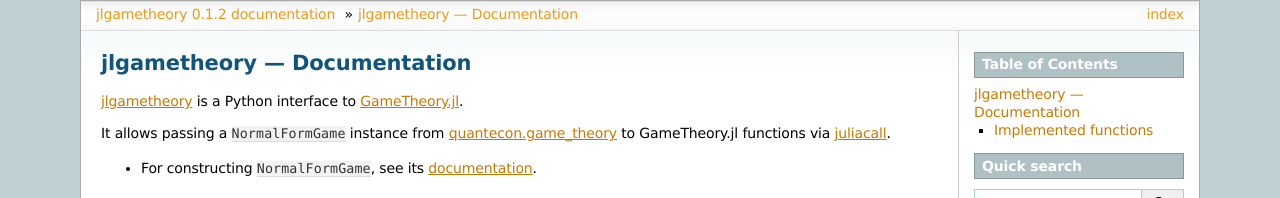
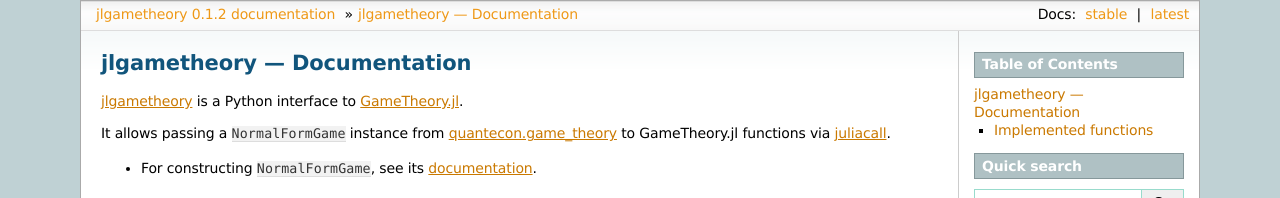
Before and after one commit to QuantEcon/jlgametheory, a Sphinx documentation site: the page built from docs/index.rst, in a window 1280 px wide. Shown: the top 198 px of the page. Built offline with Sphinx 7.4.7, drawn with Linux system fonts in a browser that asks for light colours.

Commit message:
DOC: Add stable/latest indicator and switcher to docs pages
Show "Docs: stable | latest" in the top navigation bar, with the
current channel emphasized and the other channel linked to the
corresponding page. The previous/next/index links are moved to the
bottom navigation bar only. The channel is passed to Sphinx by the
deployment workflow via the JLGAMETHEORY_DOCS_CHANNEL environment
variable; in local builds both channels render as links. Also set
html_baseurl so that all pages declare the stable channel as canonical.

Co-Authored-By: Claude Fable 5 <noreply@anthropic.com>

```diff
--- a/docs/_static/custom.css
+++ b/docs/_static/custom.css
@@ -9,6 +9,15 @@ table.autosummary code.literal {
     background-image: none !important;
 }
 
+/* stable/latest channel switcher in the navigation bar */
+li.docs-channel-switcher a {
+    text-decoration: none;
+}
+
+li.docs-channel-switcher a:hover {
+    text-decoration: underline;
+}
+
 /* Render the module prefix in function signatures like the rest of the name.
    By default .sig-name is bold and 1.1em, while .sig-prename is neither, which
    would make the "jlgametheory." prefix lighter and smaller than the function
--- /dev/null
+++ b/docs/_templates/layout.html
@@ -0,0 +1,27 @@
+{% extends "!layout.html" %}
+
+{#- Top navigation bar: root link, page title, and the stable/latest
+    channel switcher. The previous/next/index links are left to the
+    bottom bar (relbar2), which keeps the theme's default rendering. #}
+{%- block relbar1 %}
+    <div class="related" role="navigation" aria-label="Related">
+      <h3>{{ _('Navigation') }}</h3>
+      <ul>
+        <li class="right docs-channel-switcher">Docs:
+          {%- for item in docs_channels %}
+          {%- if item.name == docs_channel %}
+          <strong>{{ item.label }}</strong>
+          {%- else %}
+          <a href="{{ item.base_url }}{{ pagename }}.html"
+             title="{{ item.description }}">{{ item.label }}</a>
+          {%- endif %}
+          {%- if not loop.last %} |{% endif %}
+          {%- endfor %}</li>
+        <li class="nav-item nav-item-0"><a href="{{ pathto(root_doc)|e }}">{{ shorttitle|e }}</a>{{ reldelim1 }}</li>
+        {%- for parent in parents %}
+          <li class="nav-item nav-item-{{ loop.index }}"><a href="{{ parent.link|e }}" {% if loop.last %}{{ accesskey("U") }}{% endif %}>{{ parent.title }}</a>{{ reldelim1 }}</li>
+        {%- endfor %}
+        <li class="nav-item nav-item-this"><a href="{{ link|e }}">{{ title }}</a></li>
+      </ul>
+    </div>
+{%- endblock %}
--- a/docs/conf.py
+++ b/docs/conf.py
@@ -27,6 +27,33 @@ html_show_sourcelink = False
 
 html_static_path = ["_static"]
 html_css_files = ["custom.css"]
+
+# Documentation channel ("stable" or "latest") for the channel switcher
+# in the navigation bar, set by the docs deployment workflow. Empty for
+# local builds, where both channels render as links.
+docs_channel = os.environ.get("JLGAMETHEORY_DOCS_CHANNEL", "")
+docs_base_url = "https://quantecon.github.io/jlgametheory"
+
+html_context = {
+    "docs_channel": docs_channel,
+    "docs_channels": [
+        {
+            "name": "stable",
+            "label": "stable",
+            "description": "Stable release documentation",
+            "base_url": f"{docs_base_url}/stable/",
+        },
+        {
+            "name": "latest",
+            "label": "latest",
+            "description": "Latest development documentation",
+            "base_url": f"{docs_base_url}/latest/",
+        },
+    ],
+}
+
+# Canonical URL, pointing at the stable channel from both channels
+html_baseurl = f"{docs_base_url}/stable/"
 
 copybutton_prompt_text = r">>> |\.\.\. "
 copybutton_prompt_is_regexp = True
```
Also changed, not shown: 1 other file.
